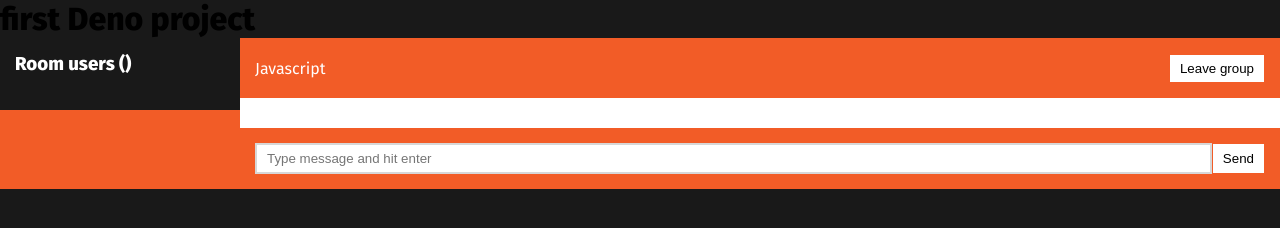
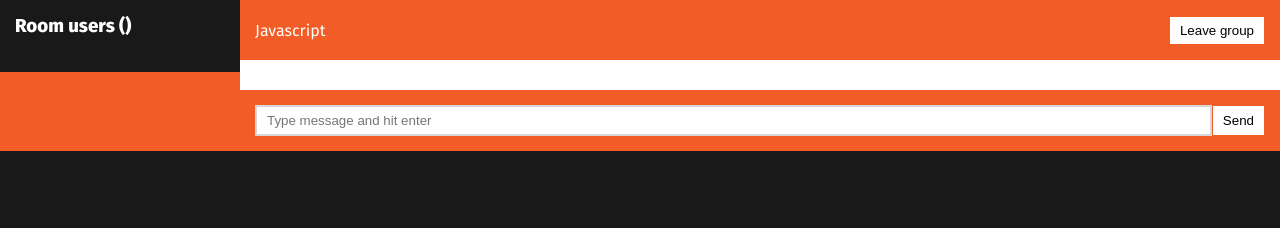
Before and after one commit to odify/Deno-project, a plain HTML site: page public/index.html in a window 1280 px wide. Drawn offline with Linux system fonts and the light colour scheme.

Commit message:
index.html

```diff
--- a/public/index.html
+++ b/public/index.html
@@ -11,9 +11,7 @@
 </head>
 
 <body>
-    <header>
-        <h1 class="headline">first Deno project</h1>
-    </header>
+
     <main>
         <div class="chat-container">
             <div class="chat-sidebar">
```
Also changed, not shown: public/chat.html (+3 -1 lines).
